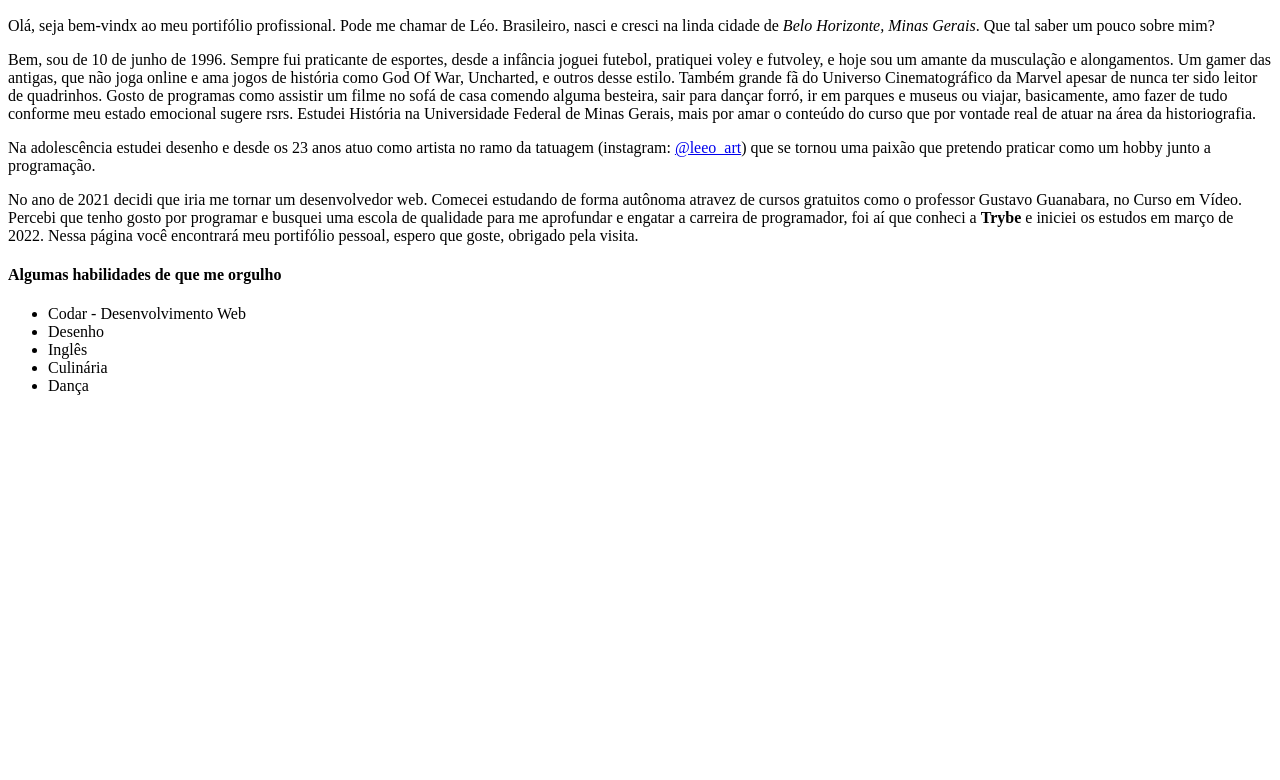
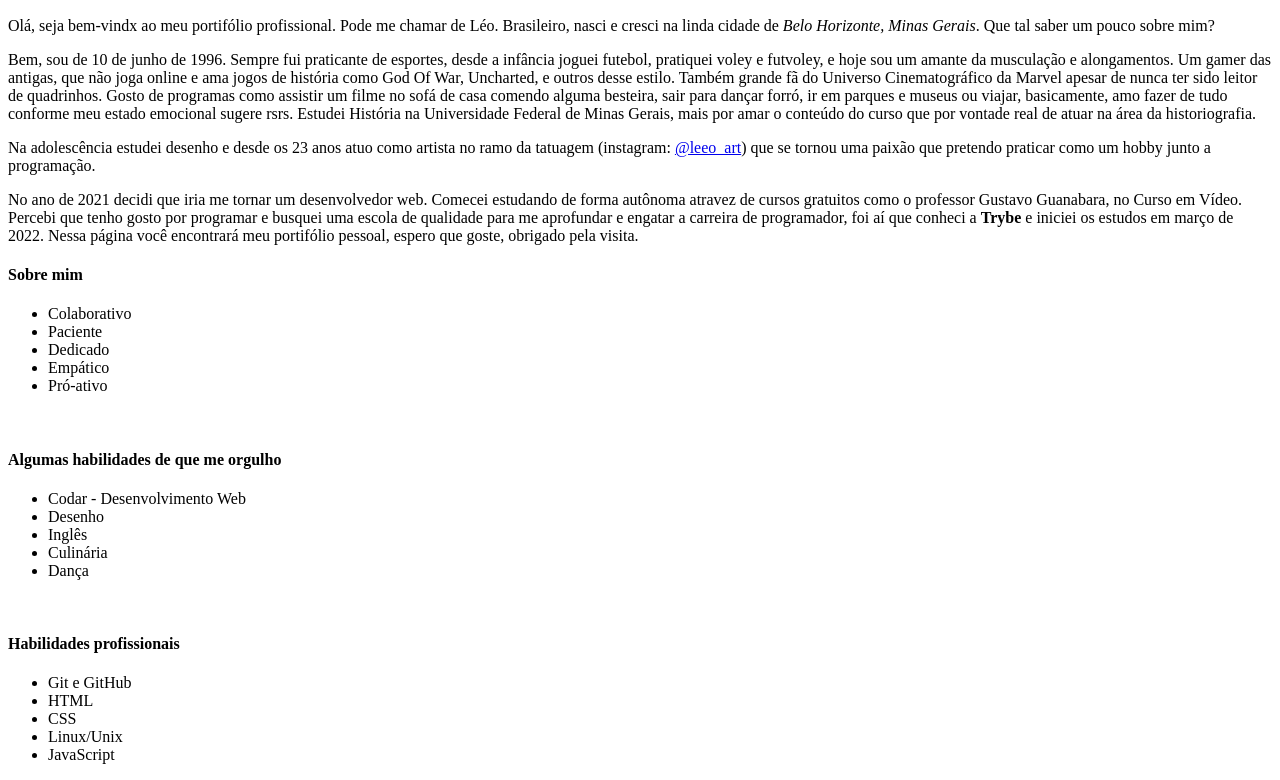
Before and after one commit to leovcampos/leovcampos.github.io, a plain HTML site: page index.html in a window 1280 px wide. Shown: the part 483-1263 px from the top of the page. Before the commit the page ends 894 px from the top, so only its background shows below. Drawn offline with Linux system fonts and the light colour scheme.

Commit message:
habilidades atualizadas

```diff
--- a/index.html
+++ b/index.html
@@ -13,6 +13,16 @@
     <p>Bem, sou de 10 de junho de 1996. Sempre fui praticante de esportes, desde a infância joguei futebol, pratiquei voley e futvoley, e hoje sou um amante da musculação e alongamentos. Um gamer das antigas, que não joga online e ama jogos de história como God Of War, Uncharted, e outros desse estilo. Também grande fã do Universo Cinematográfico da Marvel apesar de nunca ter sido leitor de quadrinhos. Gosto de programas como assistir um filme no sofá de casa comendo alguma besteira, sair para dançar forró, ir em parques e museus ou viajar, basicamente, amo fazer de tudo conforme meu estado emocional sugere rsrs. Estudei História na Universidade Federal de Minas Gerais, mais por amar o conteúdo do curso que por vontade real de atuar na área da historiografia.</p>
     <p>Na adolescência estudei desenho e desde os 23 anos atuo como artista no ramo da tatuagem (instagram: <a href="https://www.instagram.com/leeo_art/">@leeo_art</a>) que se tornou uma paixão que pretendo praticar como um hobby junto a programação.</p>
     <p>No ano de 2021 decidi que iria me tornar um desenvolvedor web. Comecei estudando de forma autônoma atravez de cursos gratuitos como o professor Gustavo Guanabara, no Curso em Vídeo. Percebi que tenho gosto por programar e busquei uma escola de qualidade para me aprofundar e engatar a carreira de programador, foi aí que conheci a <strong>Trybe</strong> e iniciei os estudos em março de 2022. Nessa página você encontrará meu portifólio pessoal, espero que goste, obrigado pela visita.</p>
+
+    <h4>Sobre mim</h4>
+    <ul>
+        <li>Colaborativo</li>
+        <li>Paciente</li>
+        <li>Dedicado</li>
+        <li>Empático</li>
+        <li>Pró-ativo</li>
+    </ul>
+    <br>
     <h4>Algumas habilidades de que me orgulho</h4>
     <ul>
         <li>Codar - Desenvolvimento Web</li>
@@ -21,5 +31,16 @@
         <li>Culinária</li>
         <li>Dança</li>
     </ul>
+    <br>
+    <h4>Habilidades profissionais</h4>
+    <ul>
+        <li>Git e GitHub</li>
+        <li>HTML</li>
+        <li>CSS</li>
+        <li>Linux/Unix</li>
+        <li>JavaScript</li>
+    </ul>
+
+
 </body>
 </html>
```
